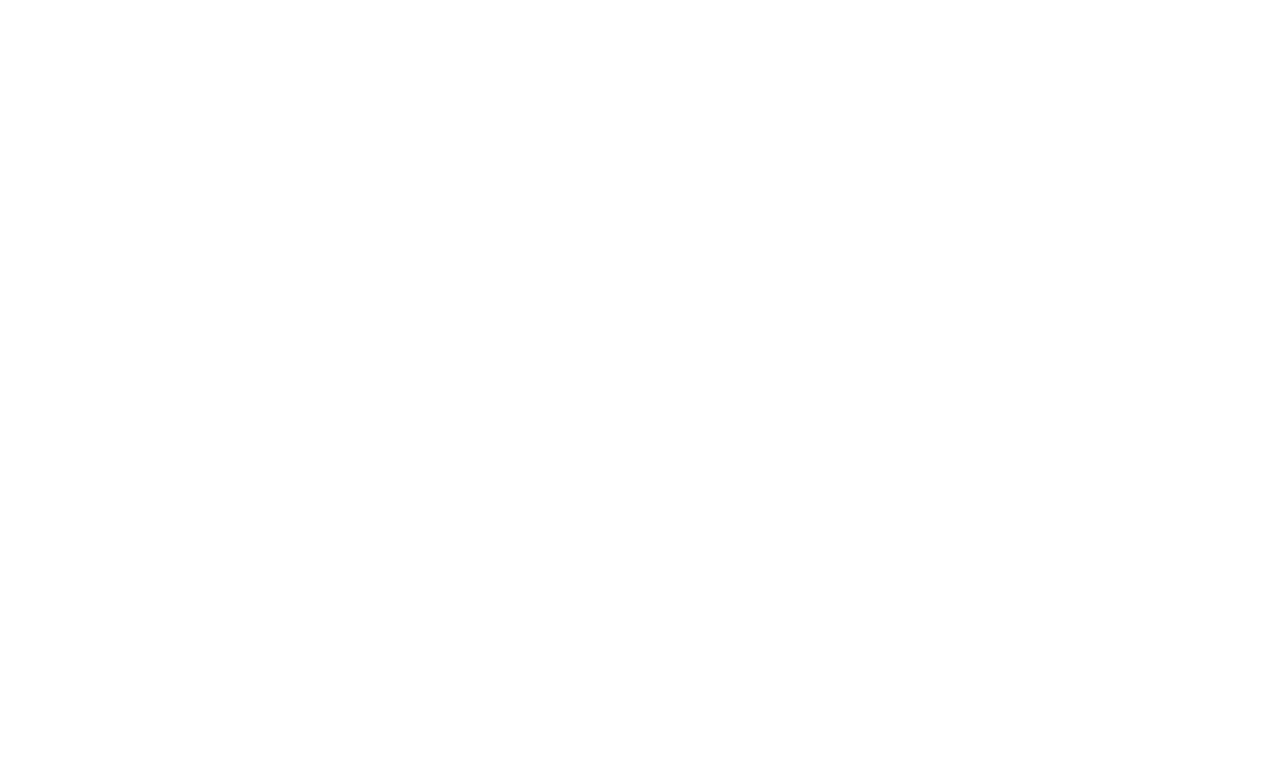
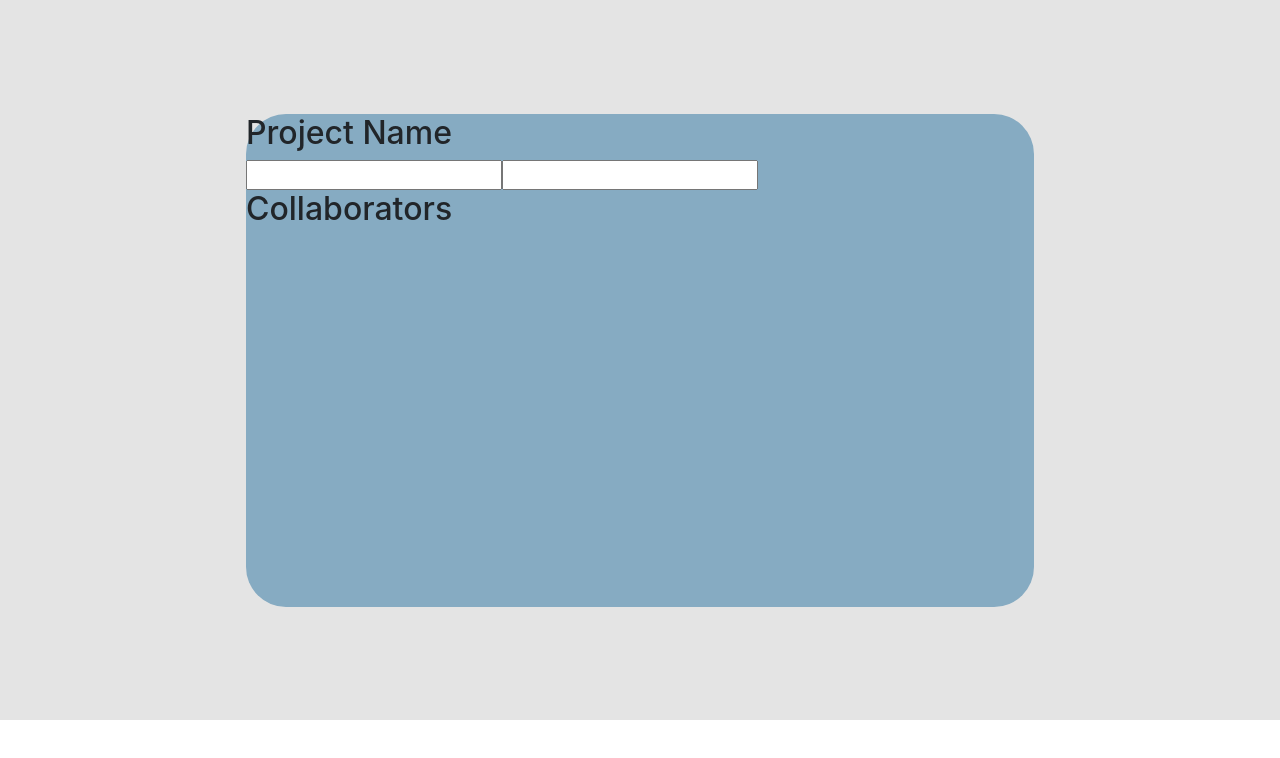
Before and after one commit to DeyverG/scrum-hewtec, a React (Create React App) app: page /EditProject in a window 1280 px wide. Shown: the top 758 px of the page. Built offline with nearby package versions, Linux system fonts and the light colour scheme.

Commit message:
cambios sin terminar

```diff
--- a/src/assets/styles/editProject.css
+++ b/src/assets/styles/editProject.css
@@ -0,0 +1,20 @@
+.containerEditPro{
+    background: rgb(121, 121, 121, 0.2);
+    display: flex;
+    justify-content: center;
+    align-items: center;
+    min-height: 90vh;
+}
+
+.modalEditPro{
+    background-color: #86abc2;
+    width: 788px;
+    height: 493px;
+    border-radius: 40px;
+}
+
+.divP1EditPro{
+}
+
+.divP2EditPro{
+}
--- a/src/pages/EditProject.js
+++ b/src/pages/EditProject.js
@@ -4,6 +4,18 @@ import '../assets/styles/editProject.css';
 const EditProject = () => {
     return (
         <>
+        <div className="containerEditPro" >
+            <div className="modalEditPro" >
+                <div className="divH1EditPro" >
+                    <h2>Project Name</h2>
+                    <input></input>
+                    <input></input>
+                </div>
+                <div className="divH2EditPro" >
+                    <h2>Collaborators</h2>
+                </div>
+            </div>
+        </div>
         </>
      );
 }
```
